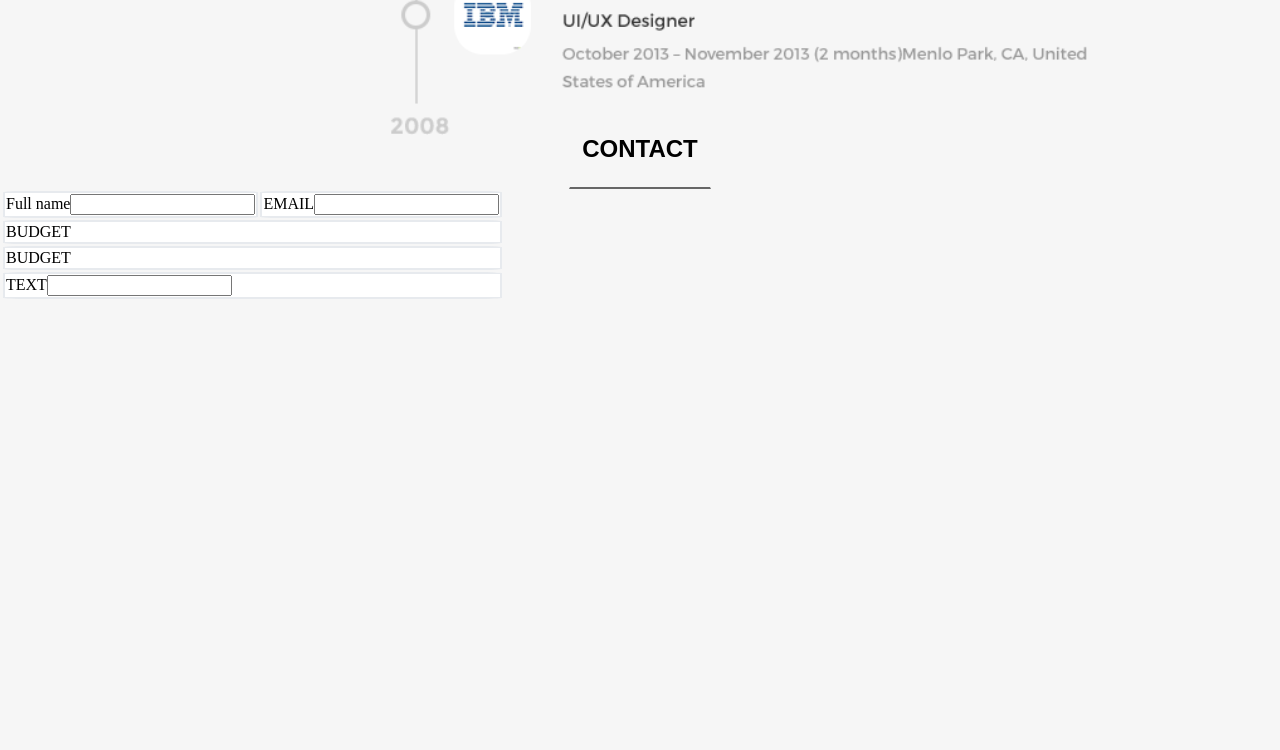
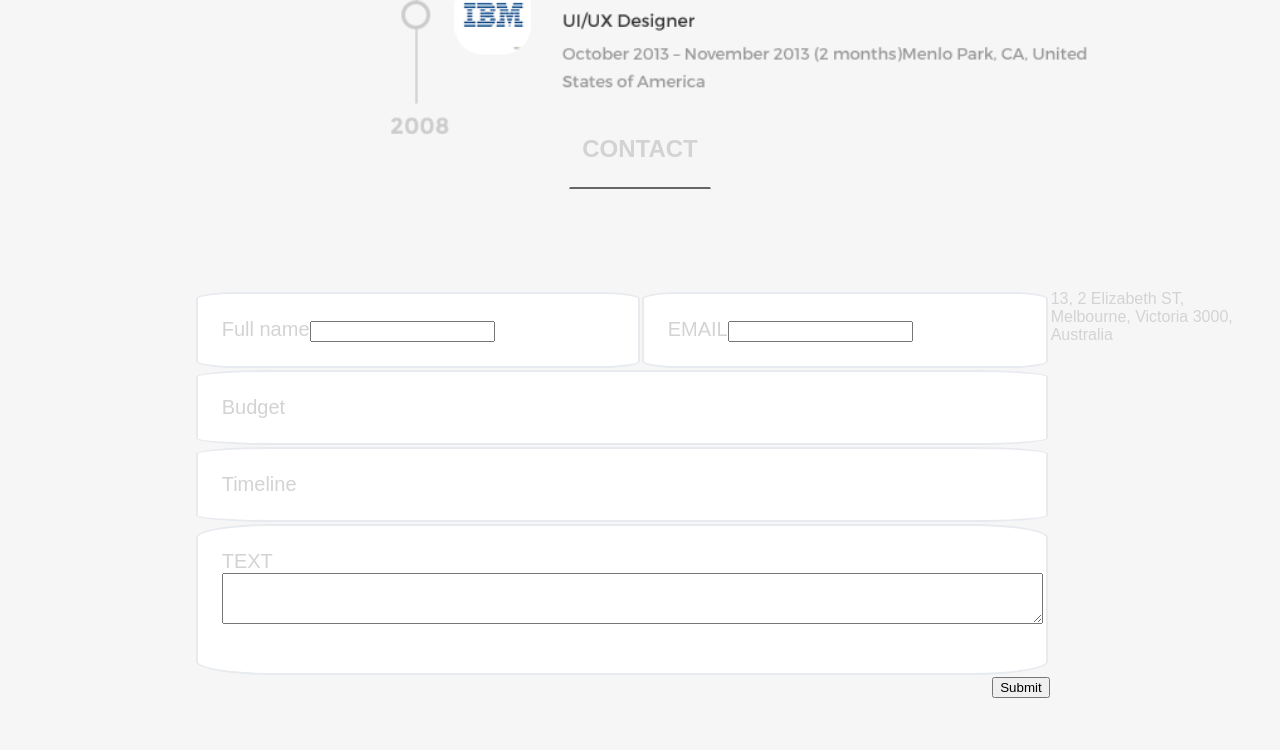
Before and after one commit to Selezeznyaka/First-site, a plain HTML site: page index.html in a window 1280 px wide. Shown: the part 4950-5700 px from the top of the page. Drawn offline with nearby package versions, Linux system fonts and the light colour scheme.

Commit message:
23.10.2019.H.1

```diff
--- a/css/style.css
+++ b/css/style.css
@@ -203,15 +203,22 @@ footer{
     background-size: cover;
     height: 800px;
     background-color: #f6f6f6;
+    font-family: 'Montserrat Bold', sans-serif;
+    color: #d3d3d3;
 }
 .tableform{
-    border-radius: 5%;
+    border-radius: 9%;
     background-color: white;
-    border: 2px solid #e7eaee
+    border: 2px solid #e7eaee;
+    padding: 24px;
+    font-size: 20px;
+    margin: 10px;
+    max-width: 800px;
 }
 .tableform:hover{
-    border:3px solid #cad1d9
+    border:3px solid #cad1d9;
 }
 .tableform:active{
-    border:3px solid #88d3ff
+    border:3px solid #88d3ff;
+    color: #333333;
 }
--- a/index.html
+++ b/index.html
@@ -109,7 +109,9 @@
         </div>
     </div>
     <div class="form">
-        <div class="portfolio"><h2>CONTACT</h2></div>
+        <div class="portfolio"><h2>CONTACT</h2>
+        </div>
+        <div style="float: left; margin-top: 100px; margin-left: 15%;">
         <table>
             <tr>
                 <td class="tableform">
@@ -120,15 +122,23 @@
                 </td>
             </tr>
             <tr>
-                <td colspan="2" class="tableform"> BUDGET</td>
+                <td colspan="2" class="tableform"> Budget</td>
             </tr>
             <tr>
-                <td colspan="2" class="tableform"> BUDGET</td>
+                <td colspan="2" class="tableform"> Timeline</td>
             </tr>
             <tr>
-                <td colspan="2" rowspan="2" class="tableform">TEXT<input type="text"></td>
+                <td colspan="2" rowspan="2" class="tableform">TEXT<br>
+                    <textarea name="comment" cols="100%" rows="3"></textarea></p>
             </tr>
         </table>
+            <input type="submit"  style="float: right;">
+        </div>
+        <div style=" margin-top: 100px;">
+            13, 2 Elizabeth ST,<br>
+            Melbourne, Victoria 3000,<br>
+            Australia
+        </div>
     </div>
     <div class="map">
         <a href="https://www.google.com/maps/place/Милан,+Италия/@45.4858703,9.1792903,3a,75y,27.38h,106.72t/data=!3m8!1e1!3m6!1sAF1QipPJMuGwMS60a8YRQiCwIOWAI6T3
```
